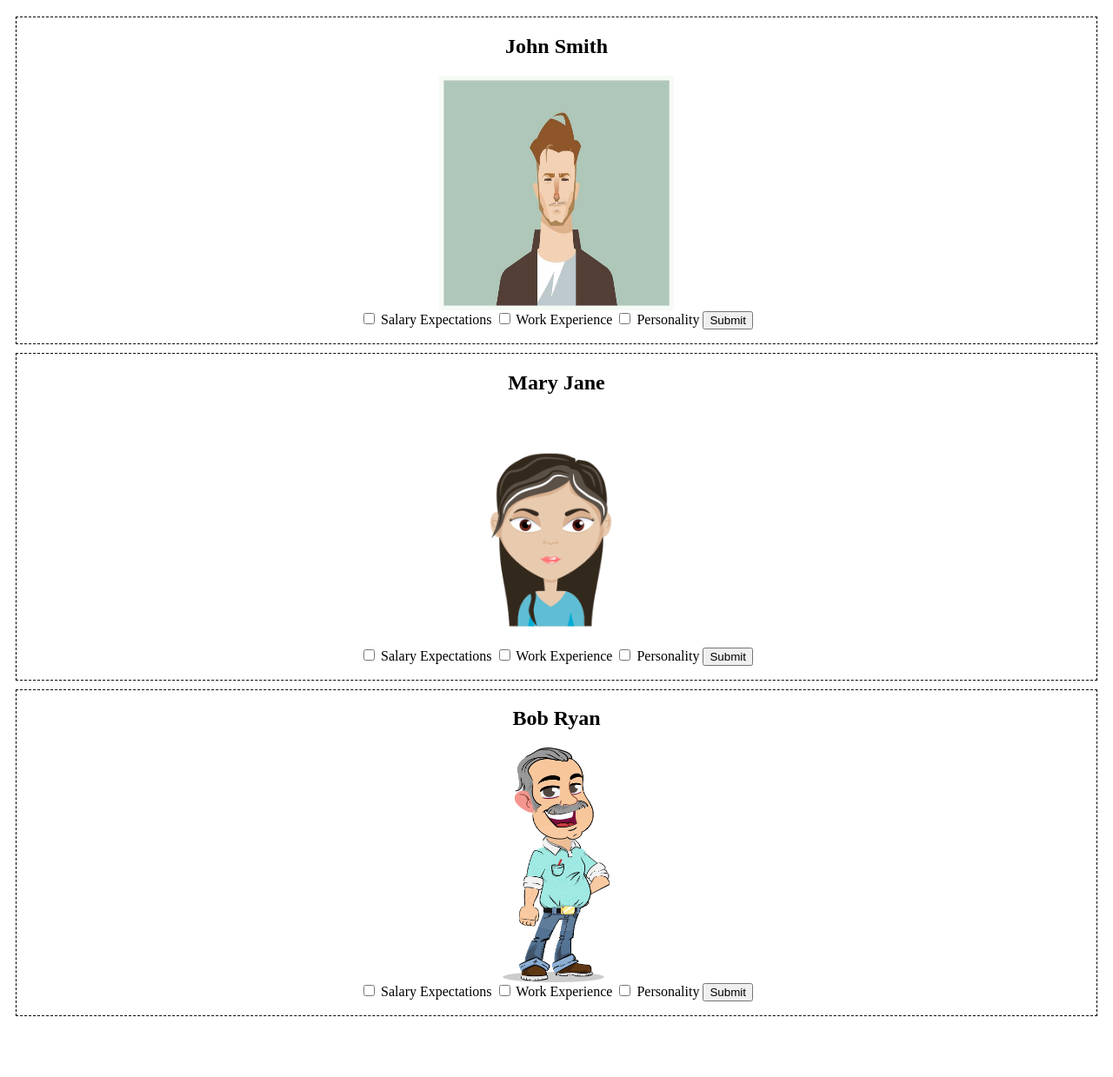
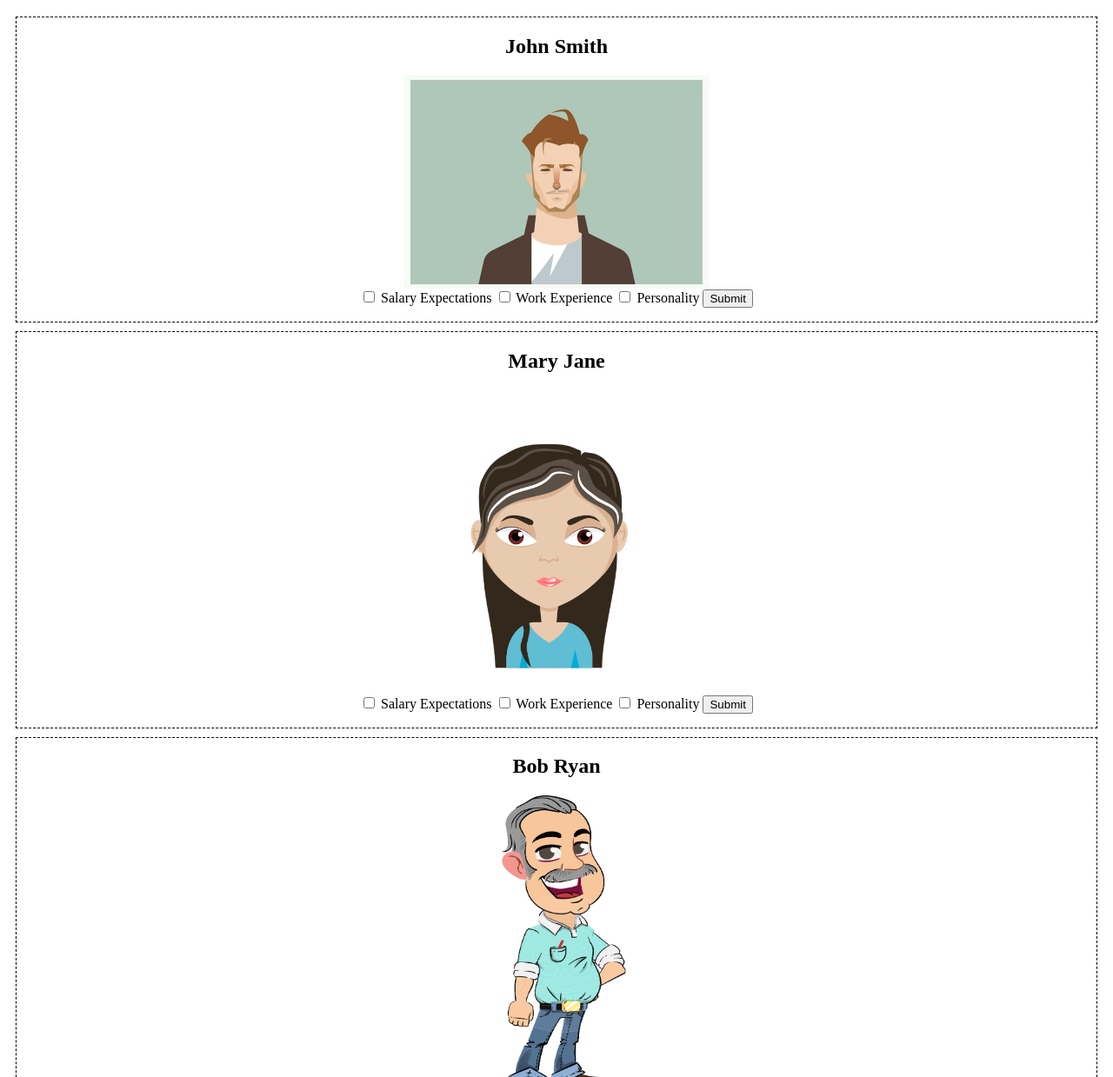
Before and after one commit to qclopreato/Candidate-Information-Object, a plain HTML site: page Candidate Info/index.html in a window 1280 px wide. Shown: the part 61-1300 px from the top of the page at 87% size. Before the commit the page ends 1240 px from the top, so only its background shows below. Drawn offline with Linux system fonts and the light colour scheme.

Commit message:
Update style.css

```diff
--- a/Candidate Info/css/style.css
+++ b/Candidate Info/css/style.css
@@ -11,8 +11,10 @@ h1 {
 #johnPic {
   margin: auto;
   display: block;
-  width: 270px;
-  height: 270px;
+  width: 90%;
+  height: 50%;
+  max-width: 350px;
+  max-height: 350px;
 }
 
 .maryDiv {
@@ -24,8 +26,10 @@ h1 {
 #maryPic {
   margin: auto;
   display: block;
-  width: 270px;
-  height: 270px;
+  width: 90%;
+  height: 50%;
+  max-width: 350px;
+  max-height: 350px;
 }
 
 .bobDiv {
@@ -37,6 +41,8 @@ h1 {
 #bobPic {
   margin: auto;
   display: block;
-  width: 270px;
-  height: 270px;
+  width: 90%;
+  height: 50%;
+  max-width: 350px;
+  max-height: 350px;
 }
```
